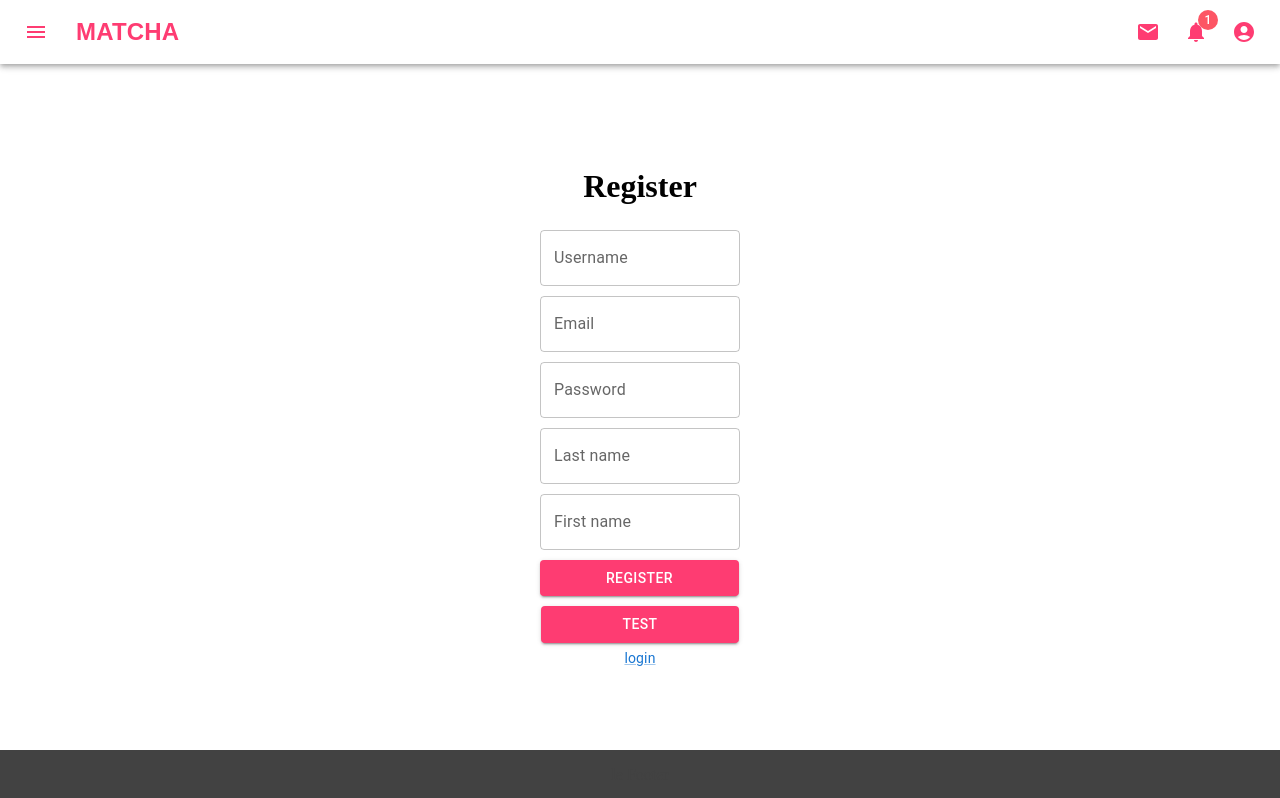
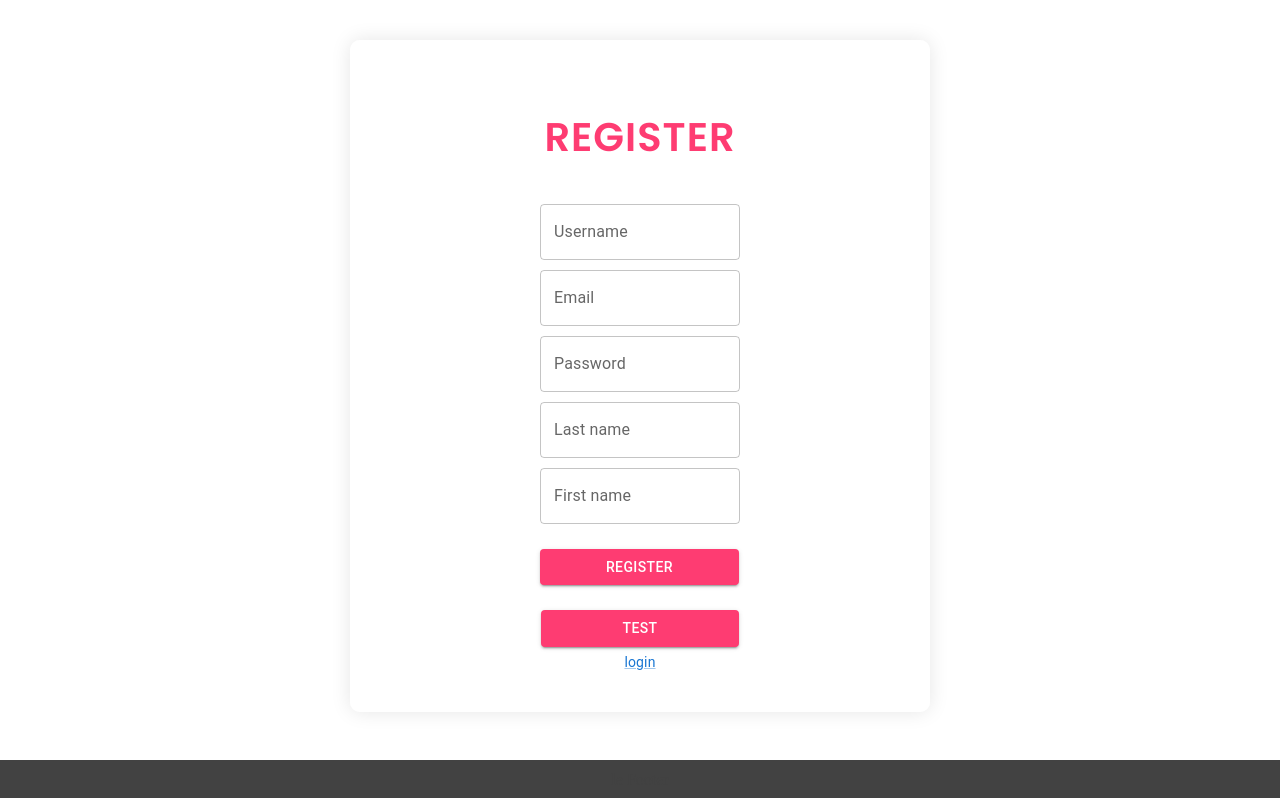
Before and after one commit to ArmandI0/matcha, a React (Create React App) app in the folder frontend/website-react/: page / in a window 1280 px wide. Built offline with nearby package versions, Linux system fonts and the light colour scheme.

Commit message:
feat : add background

```diff
--- a/frontend/website-react/public/index.html
+++ b/frontend/website-react/public/index.html
@@ -11,7 +11,6 @@
     />
     <script src="https://kit.fontawesome.com/caab0f2dc7.js" crossorigin="anonymous"></script>
     <link href="https://fonts.googleapis.com/css2?family=Poppins:wght@400;500;600&display=swap" rel="stylesheet">
-
     <!--
       manifest.json provides metadata used when your web app is installed on a
       user's mobile device or desktop. See https://developers.google.com/web/fundamentals/web-app-manifest/
--- a/frontend/website-react/src/App.js
+++ b/frontend/website-react/src/App.js
@@ -6,24 +6,24 @@ import Footer from './components/Footer/Footer';
 import { AuthProvider } from './context/AuthContext';
 import './App.css';
 import PrimarySearchAppBar from './features/NavBar/NavBar';
-import UseTest from './pages/test/test';
 import { ProtectedRoute } from './components/Hook/ProtectedRoutes';
+import { Login, Register} from './pages/LoginPages';
 
 function App() {
   return (
     <AuthProvider>
 		<div className="app">
 			<BrowserRouter>
-				<PrimarySearchAppBar></PrimarySearchAppBar>
 					<div className="content">
 						<Routes>
 							<Route path="/" element={<Home />} />
+							<Route path="/login" element={<Login />} />
+							<Route path="/register" element={<Register />} />
 							<Route path="/chat" element={
 								<ProtectedRoute>
 									<Chat />
 								</ProtectedRoute>
 								} />
-					<Route path="/test" element={<UseTest />} />
 						</Routes>
 					</div>
 				<Footer />
--- a/frontend/website-react/src/assets/variables.css
+++ b/frontend/website-react/src/assets/variables.css
@@ -4,4 +4,6 @@
     --primary-color: #fe3c72;
     --secondary-color: #fd5564;
     --accent-color: #ef4a75;
+    --background-transparent: #ffffffda;
+
 }
--- a/frontend/website-react/src/components/Button/ValidateButton.js
+++ b/frontend/website-react/src/components/Button/ValidateButton.js
@@ -4,7 +4,7 @@ function ValidateButton(props){
 
 
   return(
-      <Button variant="contained" type={props.type} onClick={props.onClick} color="success" sx={{marginBottom: '5px' , marginTop: '5px', width: '25ch', backgroundColor: '#fe3c72'}}>
+      <Button variant="contained" type={props.type} onClick={props.onClick} color="success" sx={{marginBottom: '5px' , marginTop: '20px', width: '25ch', backgroundColor: '#fe3c72'}}>
           {props.name}
       </Button>
   );
--- a/frontend/website-react/src/components/Footer/Footer.css
+++ b/frontend/website-react/src/components/Footer/Footer.css
@@ -1,6 +1,6 @@
 footer {
     background-color: #424242; /* Couleur de fond */
-    height: 50px;           /* Hauteur du footer */
+    height: 5vh;           /* Hauteur du footer */
     width: 110wh;            /* Occupe toute la largeur */
     display: flex;
     align-items: center;    /* Centre verticalement le contenu */
--- a/frontend/website-react/src/features/login/RegisterForm.js
+++ b/frontend/website-react/src/features/login/RegisterForm.js
@@ -101,8 +101,8 @@ export default function RegisterForm() {
  };
 
    return (
-      <div className="Form">
-        <h1 className="title">Register</h1>
+      <div className="containerForm">
+        <h1 className="titleForm">Register</h1>
         <form onSubmit={checkForm}>
           <InputField
             nameField="Username"
--- a/frontend/website-react/src/features/login/style.css
+++ b/frontend/website-react/src/features/login/style.css
@@ -1,12 +1,34 @@
-.Form{
+.containerForm{
     display: flex;
     flex-direction: column;
     margin: auto;
     justify-content: center;
+    min-height: 50vh;
+    align-content: center;
+    align-items: center;
+    padding: 40px;
+    border-radius: 10px;
+    box-shadow: 0 0 20px rgba(0, 0, 0, 0.1);
+    background: #ffffffda;
+    max-width: 500px;
+    width: 90%;
+    margin: 40px auto;
+}
+
+.form{
+    display: flex;
+    flex-direction: column;
     align-items: center;
 }
 
-.title {
+.titleForm{
     text-align: center;       /* Centrer le texte du titre */
-    margin-bottom: 20px;      /* Espacement sous le titre */
+    margin-bottom: 20px;
+    font-family: 'Poppins', sans-serif;
+    font-weight: 700;
+    font-size: 2.5rem;
+    color: #fe3c72;
+    margin-bottom: 2rem;
+    text-transform: uppercase;
+    letter-spacing: 1px;
 }
--- /dev/null
+++ b/frontend/website-react/src/pages/LoginPages.css
@@ -0,0 +1,24 @@
+.loginPages {
+    background-image: url('./sun-woman-beautiful-dating-outdoors.jpg');
+    background-size: cover;
+    background-position: center;
+    display: flex;
+    flex-direction: column;
+    justify-content: center;
+    align-items: center;
+    min-height: 95vh;
+    margin: 0;
+   }
+
+.title {
+    text-align: center;
+    font-family: 'Montserrat', sans-serif;
+    font-weight: 800;
+    font-size: 4.5rem;
+    color: #ffffff;
+    text-transform: uppercase;
+    letter-spacing: 3px;
+    text-shadow: 2px 2px 15px rgba(0, 0, 0, 0.3);
+    margin-bottom: 2.5rem;
+    line-height: 1.2;
+   }
--- /dev/null
+++ b/frontend/website-react/src/pages/LoginPages.js
@@ -0,0 +1,22 @@
+import RegisterForm from "../features/login/RegisterForm";
+import LoginForm from "../features/login/LoginForm";
+import "./LoginPages.css";
+
+export function Login() {
+    return (
+        <div className="loginPages">
+            <h1 className="title">MATCHA</h1>
+            <LoginForm></LoginForm>
+        </div>
+    );
+
+}
+
+export function Register() {
+    return (
+        <div>
+            <h1>SGKJKJGKLG</h1>
+            <RegisterForm></RegisterForm>
+        </div>
+    );
+}
--- a/frontend/website-react/src/pages/test/test.js
+++ /dev/null
@@ -1,31 +0,0 @@
-import { useState, useEffect } from "react";
-import ValidateButton from "../../components/Button/ValidateButton";
-
-export default function UseTest() {
-    const [count, setCount] = useState(0);
-
-    useEffect(() => {
-      console.log("Le compteur a changé:", count);
-    }, [count]); // S'exécute quand count change
-
-    const fetchAPI = async () => {
-      try {
-        const response = await fetch('/test');
-        const res = await response.json();
-        setCount(count + 1); // Incrémente le compteur à chaque appel
-        console.log(res);
-      } catch (error) {
-        console.error('Erreur:', error);
-      }
-    }
-
-    return (
-      <div>
-        <p>Nombre de clics: {count}</p>
-        <ValidateButton
-          name='test'
-          onClick={fetchAPI}
-        />
-      </div>
-    );
-}
```
Also changed, not shown: frontend/website-react/src/features/login/LoginForm.js (+99 -43 lines), 1 other file (tests, documents, lock files or other folders). Lines whose indentation alone changed are shown as unchanged.
